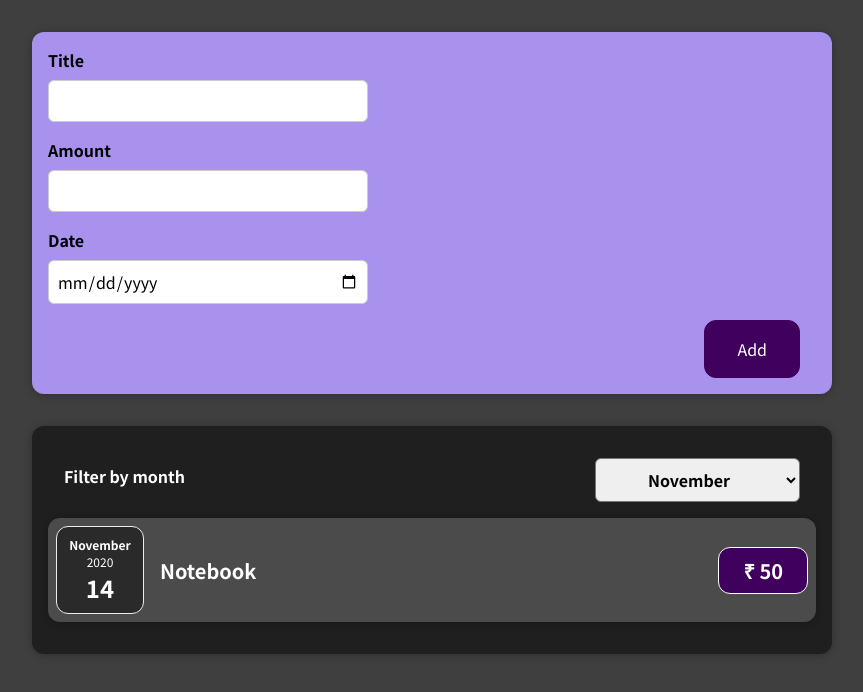
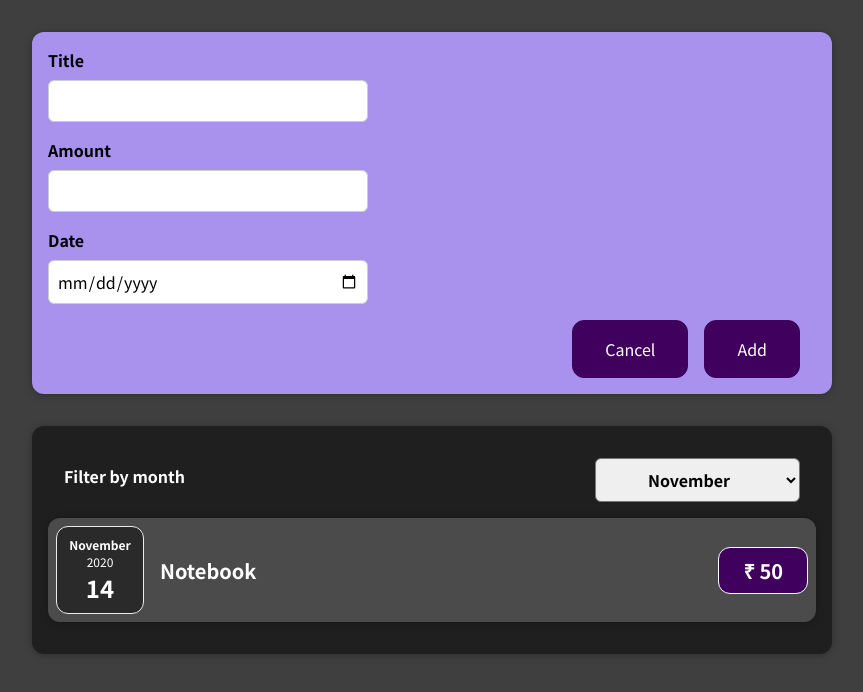
Before and after one commit to niitish/expense-tracker, a React (Create React App) app: page / in a window 1280 px wide. Shown: the top 692 px of the page, without its empty margins (208-1071 px from the left). Built offline with nearby package versions, Linux system fonts and the light colour scheme.

Commit message:
add cancel button

```diff
--- a/src/components/ExpenseForm.js
+++ b/src/components/ExpenseForm.js
@@ -21,12 +21,15 @@
     setEnteredDate("");
     setEnteredAmt("");
   };
+
   const titleHandler = (event) => {
     setEnteredTitle(event.target.value);
   };
+
   const dateHandler = (event) => {
     setEnteredDate(event.target.value);
   };
+
   const amtHandler = (event) => {
     setEnteredAmt(event.target.value);
   };
@@ -70,6 +73,9 @@
         </div>
       </div>
       <div className="new-expense__actions">
+        <button type="button" onClick={props.onCancel}>
+          Cancel
+        </button>
         <button type="submit">Add</button>
       </div>
     </form>
```
